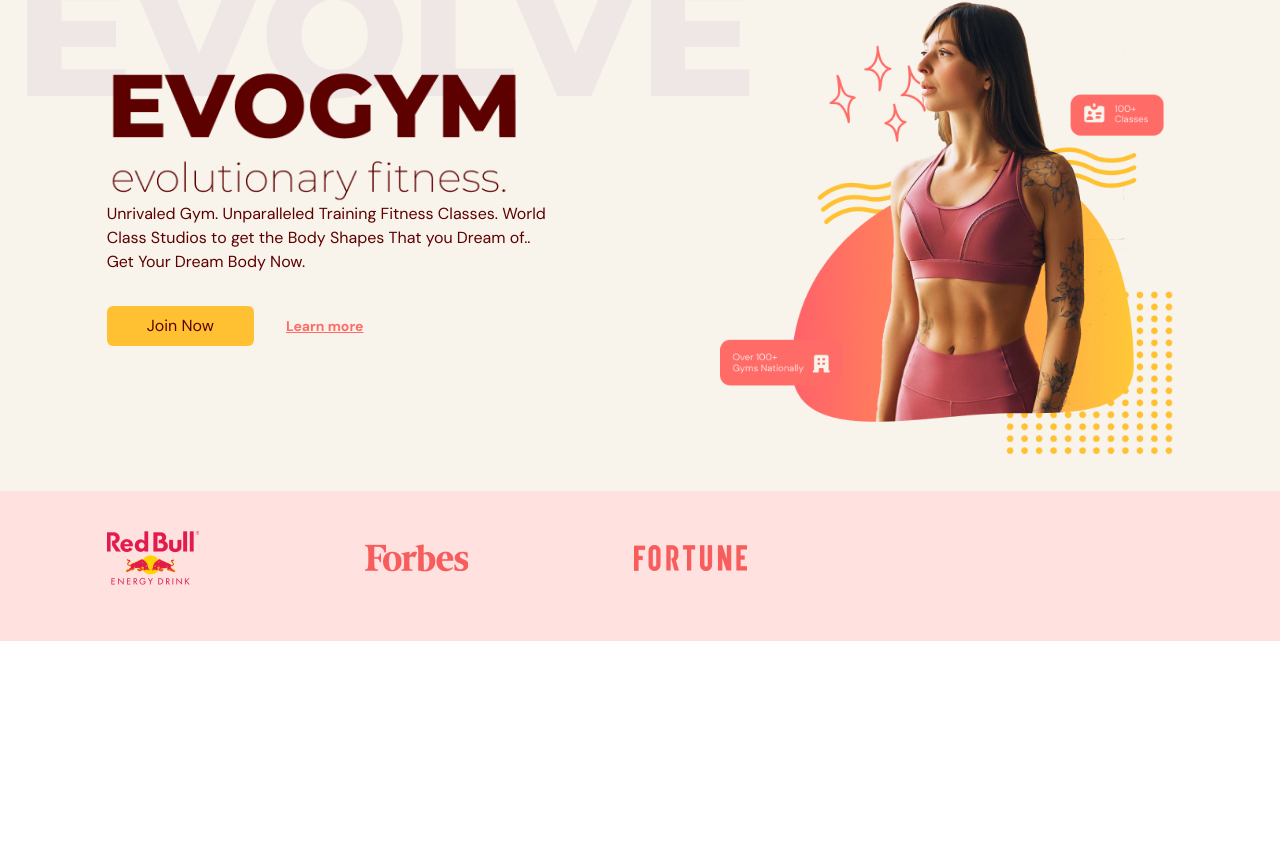
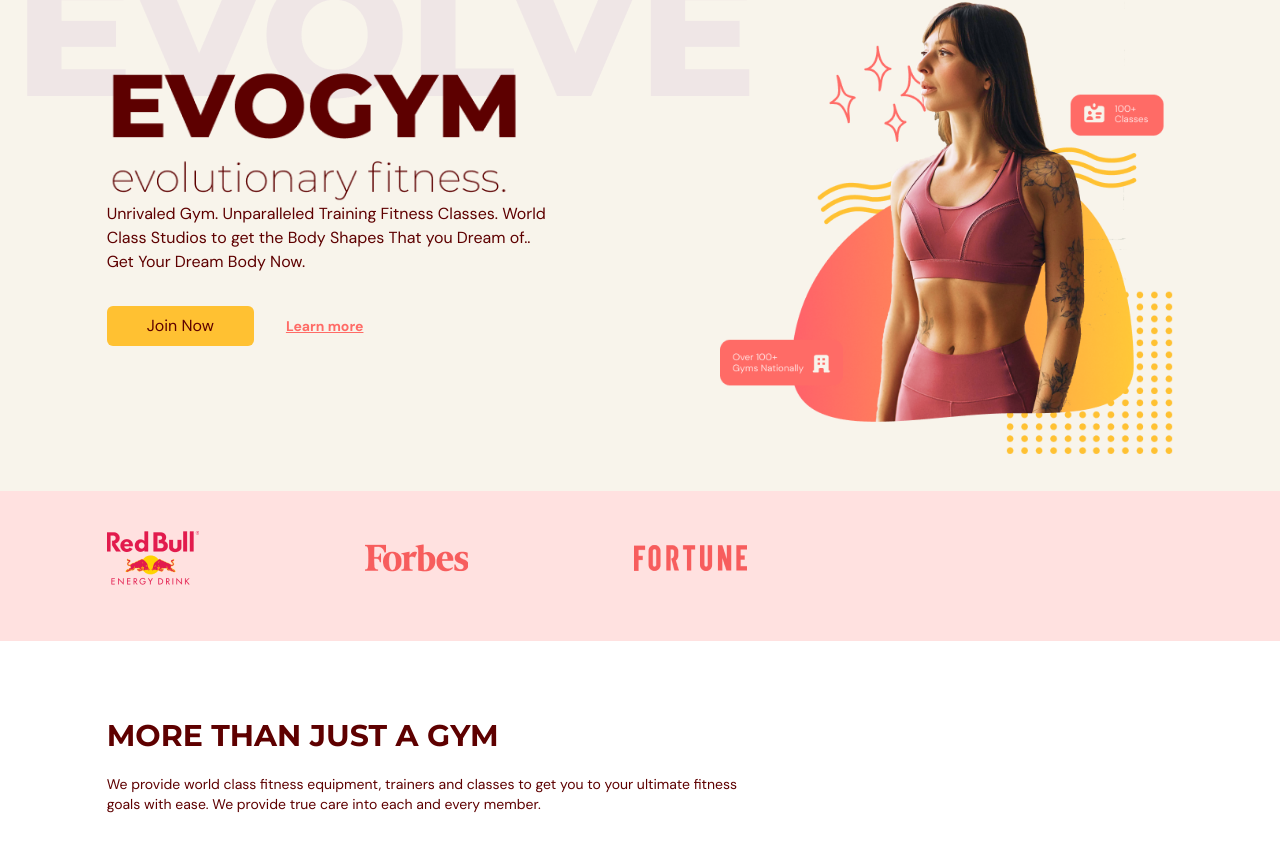
Before and after one commit to dTarasova/FitnessApp, a React (Vite) app: page / in a window 1280 px wide. Shown: the part 182-1034 px from the top of the page. Before the commit the page ends 823 px from the top, so only its background shows below. Built offline with nearby package versions, Linux system fonts and the light colour scheme; a web font is replaced by a local one.

Commit message:
header of Benefits page finalized

```diff
--- a/src/App.tsx
+++ b/src/App.tsx
@@ -2,6 +2,7 @@
 import Navbar from "@/scenes/navbar/index.tsx";
 import {SelectedPage} from "@/shared/types.ts";
 import Home from './scenes/home';
+import Benefits from './scenes/benefits';
 
 
 function App() {
@@ -29,6 +30,7 @@
           setSelectedPage={setSelectedPage}
         />
         <Home setSelectedPage={setSelectedPage}/>
+        <Benefits setSelectedPage={setSelectedPage}/>
       </div>
   )
 }
--- /dev/null
+++ b/src/scenes/benefits/index.tsx
@@ -0,0 +1,42 @@
+import HText from "@/shared/HText";
+import { SelectedPage } from "@/shared/types";
+import {
+    HomeModernIcon,
+    UserGroupIcon,
+    AcademicCapIcon
+} from "@heroicons/react/24/solid";
+import { motion } from "framer-motion";
+
+type Props = {
+    setSelectedPage: (value: SelectedPage) => void;
+}
+const Benefits = ({setSelectedPage}: Props) => {
+  return (
+    <section
+        id="benefits"
+        className="mx-auto min-h-full w-5/6 py-20"
+        >
+        <motion.div onViewportEnter={() => {setSelectedPage(SelectedPage.Benefits)}}>
+            {/* {Header} */}
+            <div className="md:my-5 md:w-3/5">
+                <HText>MORE THAN JUST A GYM</HText>
+                <p className="my-5 text-sm">
+                We provide world class fitness equipment, trainers and classes to
+                get you to your ultimate fitness goals with ease. We provide true
+                care into each and every member.
+                </p>
+            </div>
+
+            {/* {Benefits} */}
+            <div className="md:flex items-center justify-between gap-8 mt:5">
+
+
+            </div>
+        </motion.div>
+
+
+    </section>
+  )
+}
+
+export default Benefits
--- /dev/null
+++ b/src/shared/HText.tsx
@@ -0,0 +1,12 @@
+
+type Props = {
+    children: React.ReactNode;
+}
+
+const HText = ({children} : Props) => {
+  return (
+    <h1 className="basis-3/5 font-montserrat text-3xl font-bold">{children}</h1>
+  )
+}
+
+export default HText
```
